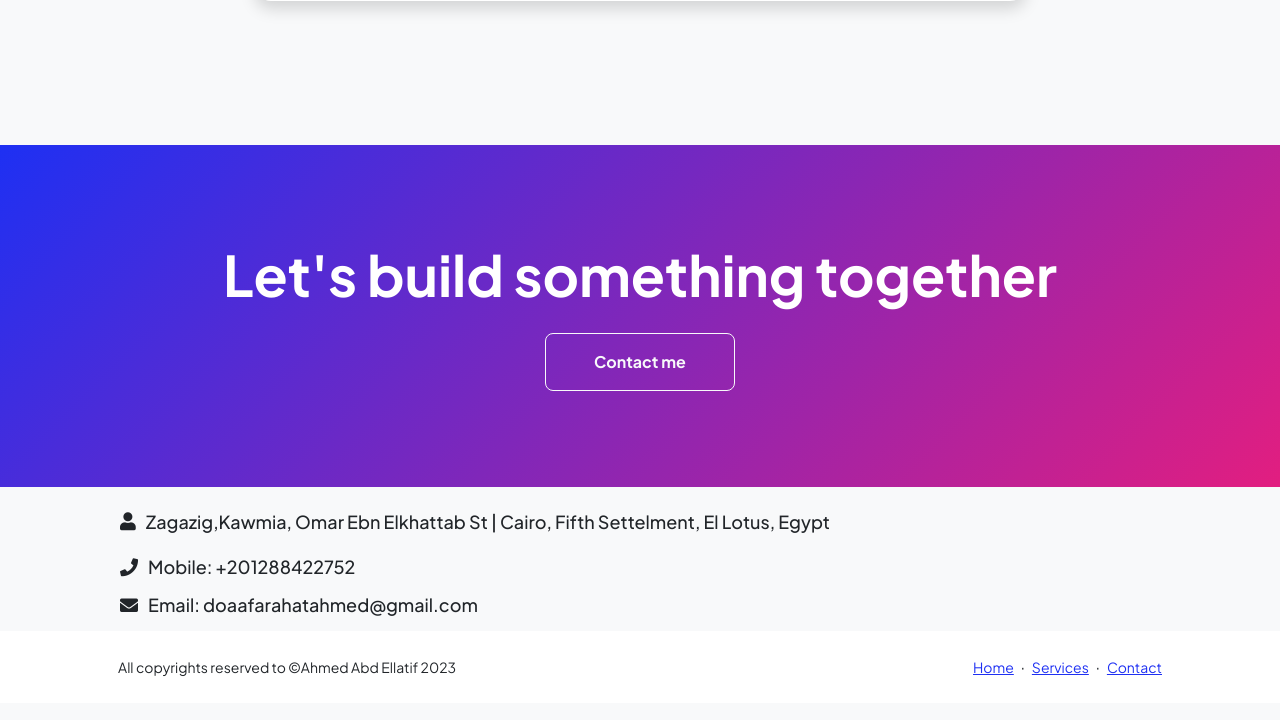
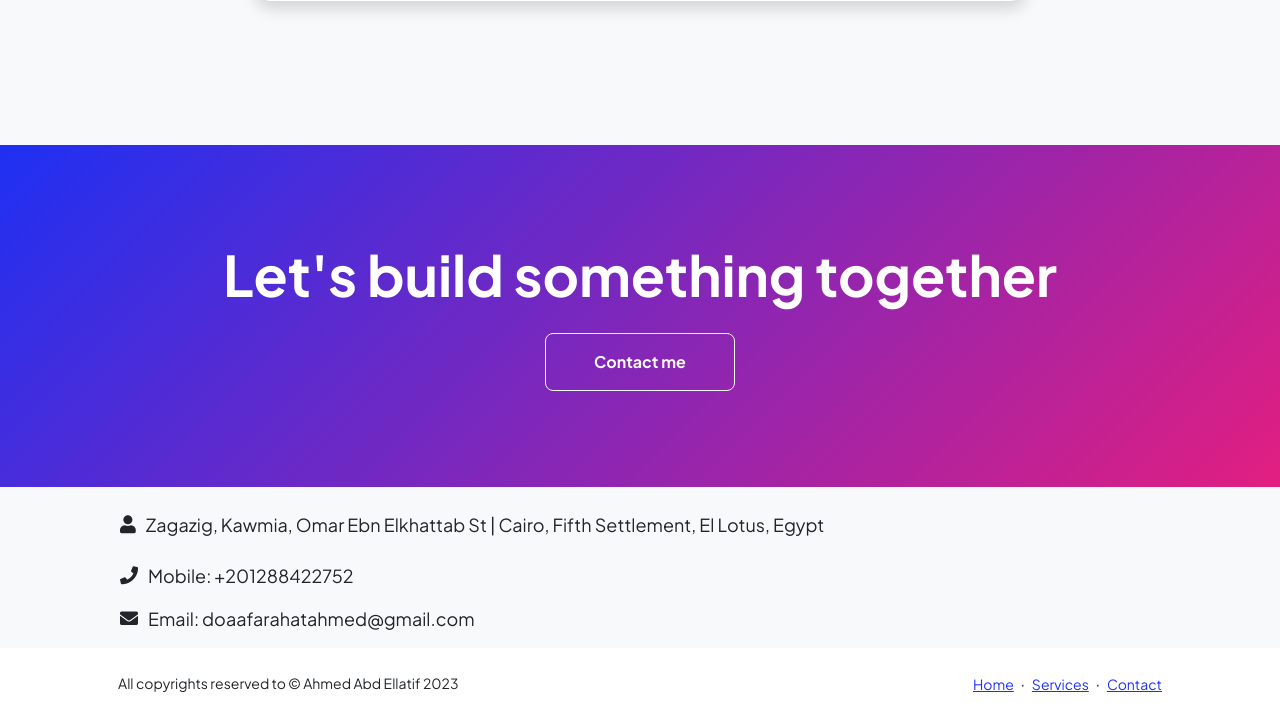
Before and after one commit to DoaaFarhatElsaadany/My-Portfolio, a plain HTML site: page projects.html in a window 1280 px wide. Shown: the part 1449-2169 px from the top of the page. Drawn offline with nearby package versions, Linux system fonts and the light colour scheme.

Commit message:
Update projects.html

```diff
--- a/projects.html
+++ b/projects.html
@@ -128,16 +128,20 @@
         </div>
     </section>
     <br>
-    <h2 class="name mb-4 text-start"><i class="fas fa-user"></i> Zagazig,Kawmia, Omar Ebn Elkhattab St | Cairo, Fifth Settelment, El Lotus, Egypt</h2>
-            <h4 class="contact mb-3 text-start"><i class="fas fa-phone"></i> Mobile: +201288422752</h4>
-            <h4 class="contact mb-3 text-start"><i class="fas fa-envelope"></i> Email: doaafarahatahmed@gmail.com</h4>
-
+   <div class="name mb-4"><i class="fas fa-user"></i> Zagazig, Kawmia, Omar Ebn Elkhattab St | Cairo, Fifth Settlement, El Lotus, Egypt</div>
+                    <div class="contact mb-3"><i class="fas fa-phone"></i> Mobile: +201288422752</div>
+                    <div class="contact mb-3"><i class="fas fa-envelope"></i> Email: doaafarahatahmed@gmail.com</div>
+                </div>
+            </div>
+        </div>
     </main>
-<!-- Footer-->
+    <!-- Footer -->
     <footer class="bg-white py-4 mt-auto">
         <div class="container px-5">
             <div class="row align-items-center justify-content-between flex-column flex-sm-row">
-            <div class="col-auto"><div class="small m-0">All copyrights reserved to  &copy;Ahmed Abd Ellatif  2023 </div></div>
+                <div class="col-auto">
+                    <div class="small m-0">All copyrights reserved to &copy; Ahmed Abd Ellatif 2023</div>
+                </div>
                 <div class="col-auto">
                     <a class="small" href="index.html">Home</a>
                     <span class="mx-1">&middot;</span>
@@ -148,9 +152,9 @@
             </div>
         </div>
     </footer>
-<!-- Bootstrap core JS-->
+    <!-- Bootstrap core JS -->
     <script src="https://cdn.jsdelivr.net/npm/bootstrap@5.2.3/dist/js/bootstrap.bundle.min.js"></script>
-<!-- Core theme JS-->
+    <!-- Core theme JS -->
     <script src="js/scripts.js"></script>
 </body>
 </html
```
Lines whose indentation alone changed are shown as unchanged.
